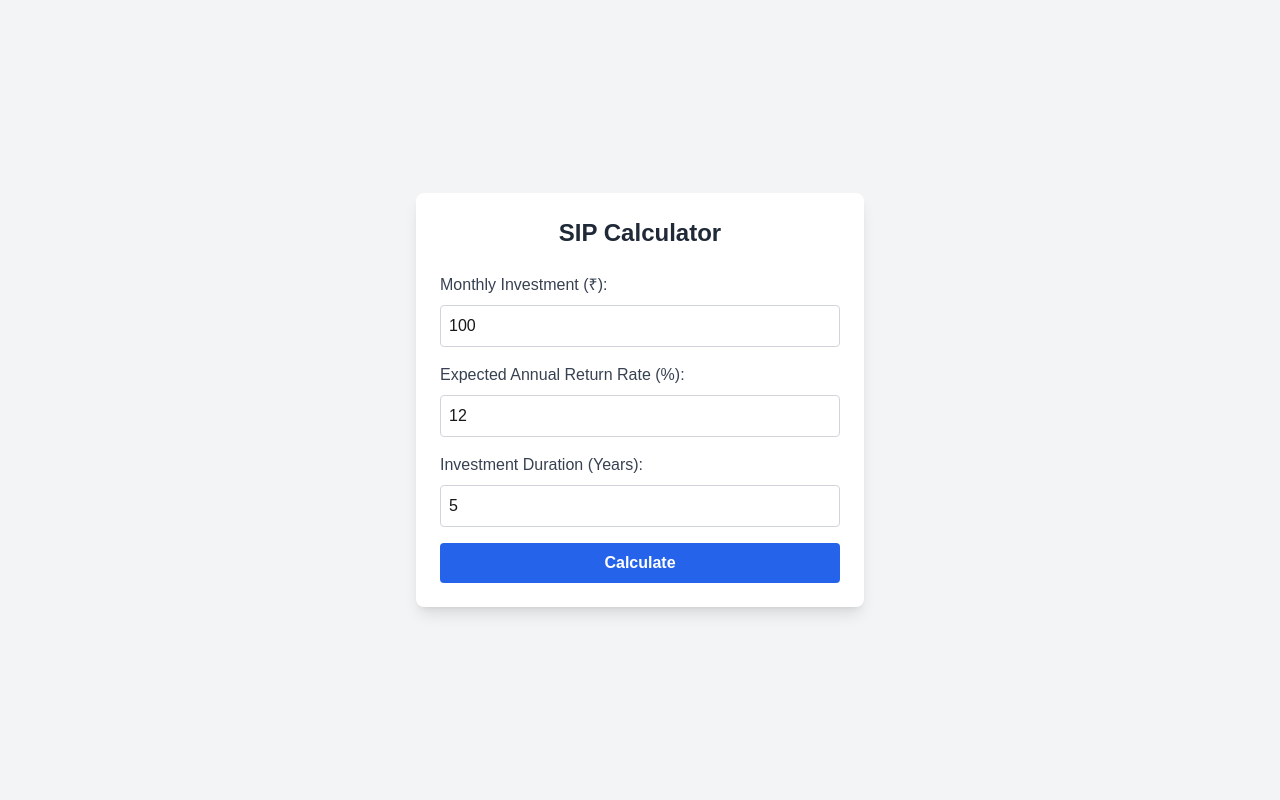
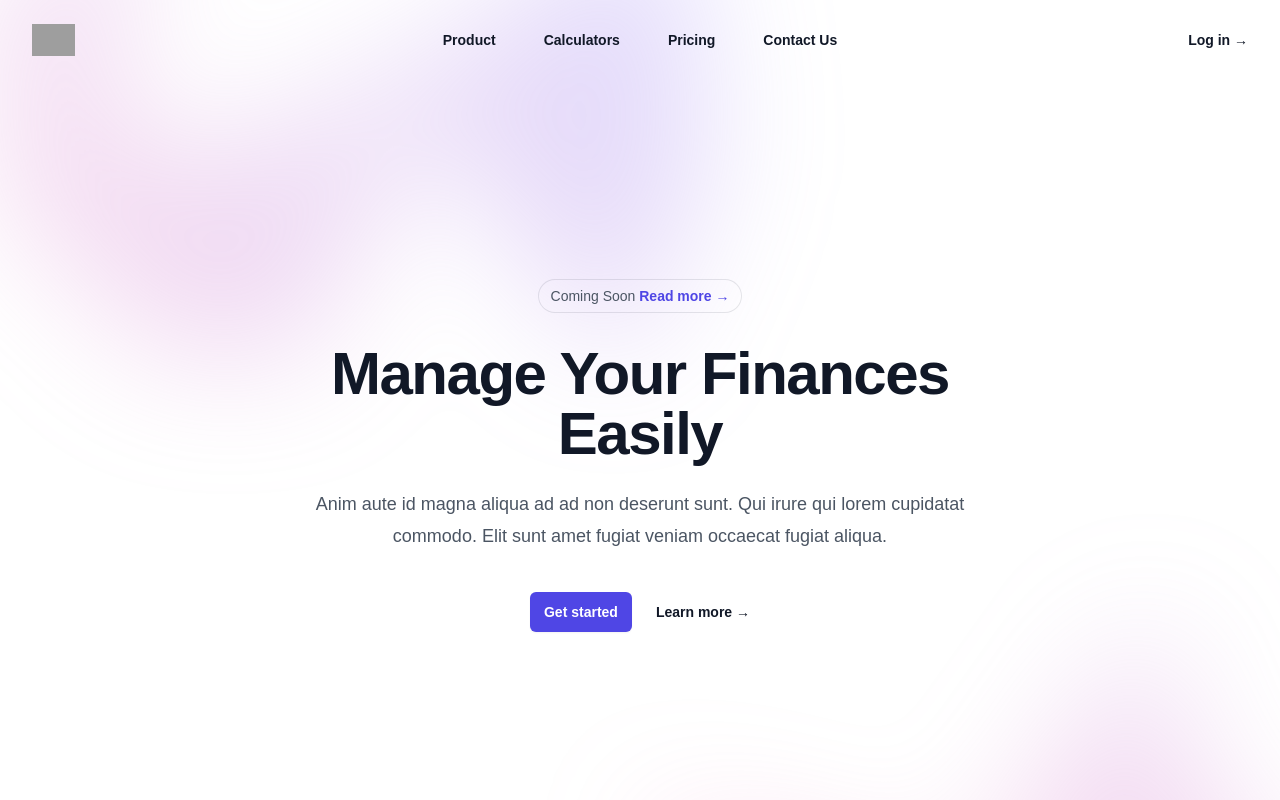
Before and after one commit to murugan-kannan/my-money-app, a Next.js app: page / in a window 1280 px wide. Shown: the top 800 px of the page. Built offline with nearby package versions, Linux system fonts and the light colour scheme; grey boxes are pictures that could not be loaded.

Commit message:
[Draft] Created the Landing Page

```diff
--- a/src/app/page.tsx
+++ b/src/app/page.tsx
@@ -1,85 +1,161 @@
 'use client'
 
-import React, { useState } from 'react';
+import { useState } from 'react'
+import { Dialog, DialogPanel } from '@headlessui/react'
+import { Bars3Icon, XMarkIcon } from '@heroicons/react/24/outline'
 
-export default function Home() {
+const navigation = [
+  { name: 'Product', href: '#' },
+  { name: 'Calculators', href: '#' },
+  { name: 'Pricing', href: '#' },
+  { name: 'Contact Us', href: '#' },
+]
 
-  const [monthlyInvestment, setMonthlyInvestment] = useState<number>(100);
-  const [annualReturnRate, setAnnualReturnRate] = useState<number>(12);
-  const [investmentDuration, setInvestmentDuration] = useState<number>(5);
-  const [maturityAmount, setMaturityAmount] = useState<number>(0);
-  const [totalInvested, setTotalInvested] = useState<number>(0);
-  const [totalReturns, setTotalReturns] = useState<number>(0);
-
-  const handleCalculate = () => {
-    const n = investmentDuration * 12;
-    const r = annualReturnRate / 100 / 12;
-
-    const totalInvestment = monthlyInvestment * n;
-    const maturityValue : number  = monthlyInvestment * (((1 + r) ** n - 1) / r) * (1 + r);
-    const returns = maturityValue - totalInvestment;
-
-    setMaturityAmount(parseFloat(maturityValue.toFixed(2)));
-    setTotalInvested(parseFloat(totalInvestment.toFixed(2)));
-    setTotalReturns(parseFloat(returns.toFixed(2)));
-  };
-
-
+export default function Example() {
+  const [mobileMenuOpen, setMobileMenuOpen] = useState(false)
 
   return (
-    <div className="min-h-screen flex flex-col justify-center items-center bg-gray-100 p-5">
-      <div className="bg-white rounded-lg shadow-lg p-6 w-full max-w-md">
-        <h1 className="text-2xl font-bold mb-6 text-gray-800 text-center">SIP Calculator</h1>
+    <div className="bg-white">
+      <header className="absolute inset-x-0 top-0 z-50">
+        <nav aria-label="Global" className="flex items-center justify-between p-6 lg:px-8">
+          <div className="flex lg:flex-1">
+            <a href="#" className="-m-1.5 p-1.5">
+              <span className="sr-only">My Money</span>
+              <img
+                alt=""
+                src="https://tailwindui.com/img/logos/mark.svg?color=indigo&shade=600"
+                className="h-8 w-auto"
+              />
+            </a>
+          </div>
+          <div className="flex lg:hidden">
+            <button
+              type="button"
+              onClick={() => setMobileMenuOpen(true)}
+              className="-m-2.5 inline-flex items-center justify-center rounded-md p-2.5 text-gray-700"
+            >
+              <span className="sr-only">Open main menu</span>
+              <Bars3Icon aria-hidden="true" className="h-6 w-6" />
+            </button>
+          </div>
+          <div className="hidden lg:flex lg:gap-x-12">
+            {navigation.map((item) => (
+              <a key={item.name} href={item.href} className="text-sm font-semibold leading-6 text-gray-900">
+                {item.name}
+              </a>
+            ))}
+          </div>
+          <div className="hidden lg:flex lg:flex-1 lg:justify-end">
+            <a href="#" className="text-sm font-semibold leading-6 text-gray-900">
+              Log in <span aria-hidden="true">&rarr;</span>
+            </a>
+          </div>
+        </nav>
+        <Dialog open={mobileMenuOpen} onClose={setMobileMenuOpen} className="lg:hidden">
+          <div className="fixed inset-0 z-50" />
+          <DialogPanel className="fixed inset-y-0 right-0 z-50 w-full overflow-y-auto bg-white px-6 py-6 sm:max-w-sm sm:ring-1 sm:ring-gray-900/10">
+            <div className="flex items-center justify-between">
+              <a href="#" className="-m-1.5 p-1.5">
+                <span className="sr-only">Your Company</span>
+                <img
+                  alt=""
+                  src="https://tailwindui.com/img/logos/mark.svg?color=indigo&shade=600"
+                  className="h-8 w-auto"
+                />
+              </a>
+              <button
+                type="button"
+                onClick={() => setMobileMenuOpen(false)}
+                className="-m-2.5 rounded-md p-2.5 text-gray-700"
+              >
+                <span className="sr-only">Close menu</span>
+                <XMarkIcon aria-hidden="true" className="h-6 w-6" />
+              </button>
+            </div>
+            <div className="mt-6 flow-root">
+              <div className="-my-6 divide-y divide-gray-500/10">
+                <div className="space-y-2 py-6">
+                  {navigation.map((item) => (
+                    <a
+                      key={item.name}
+                      href={item.href}
+                      className="-mx-3 block rounded-lg px-3 py-2 text-base font-semibold leading-7 text-gray-900 hover:bg-gray-50"
+                    >
+                      {item.name}
+                    </a>
+                  ))}
+                </div>
+                <div className="py-6">
+                  <a
+                    href="#"
+                    className="-mx-3 block rounded-lg px-3 py-2.5 text-base font-semibold leading-7 text-gray-900 hover:bg-gray-50"
+                  >
+                    Log in
+                  </a>
+                </div>
+              </div>
+            </div>
+          </DialogPanel>
+        </Dialog>
+      </header>
 
-        <div className="mb-4">
-          <label className="block text-gray-700 mb-2">Monthly Investment (₹):</label>
-          <input
-            type="number"
-            className="w-full p-2 border border-gray-300 rounded"
-            value={monthlyInvestment}
-            onChange={(e) => setMonthlyInvestment(Number(e.target.value))}
-            placeholder="Enter monthly amount"
+      <div className="relative isolate px-6 pt-14 lg:px-8">
+        <div
+          aria-hidden="true"
+          className="absolute inset-x-0 -top-40 -z-10 transform-gpu overflow-hidden blur-3xl sm:-top-80"
+        >
+          <div
+            style={{
+              clipPath:
+                'polygon(74.1% 44.1%, 100% 61.6%, 97.5% 26.9%, 85.5% 0.1%, 80.7% 2%, 72.5% 32.5%, 60.2% 62.4%, 52.4% 68.1%, 47.5% 58.3%, 45.2% 34.5%, 27.5% 76.7%, 0.1% 64.9%, 17.9% 100%, 27.6% 76.8%, 76.1% 97.7%, 74.1% 44.1%)',
+            }}
+            className="relative left-[calc(50%-11rem)] aspect-[1155/678] w-[36.125rem] -translate-x-1/2 rotate-[30deg] bg-gradient-to-tr from-[#ff80b5] to-[#9089fc] opacity-30 sm:left-[calc(50%-30rem)] sm:w-[72.1875rem]"
           />
         </div>
-
-        <div className="mb-4">
-          <label className="block text-gray-700 mb-2">Expected Annual Return Rate (%):</label>
-          <input
-            type="number"
-            className="w-full p-2 border border-gray-300 rounded"
-            value={annualReturnRate}
-            onChange={(e) => setAnnualReturnRate(Number(e.target.value))}
-            placeholder="Enter return rate"
+        <div className="mx-auto max-w-2xl py-32 sm:py-48 lg:py-56">
+          <div className="hidden sm:mb-8 sm:flex sm:justify-center">
+            <div className="relative rounded-full px-3 py-1 text-sm leading-6 text-gray-600 ring-1 ring-gray-900/10 hover:ring-gray-900/20">
+              Coming Soon{' '}
+              <a href="#" className="font-semibold text-indigo-600">
+                <span aria-hidden="true" className="absolute inset-0" />
+                Read more <span aria-hidden="true">&rarr;</span>
+              </a>
+            </div>
+          </div>
+          <div className="text-center">
+            <h1 className="text-4xl font-bold tracking-tight text-gray-900 sm:text-6xl">
+              Manage Your Finances Easily
+            </h1>
+            <p className="mt-6 text-lg leading-8 text-gray-600">
+              Anim aute id magna aliqua ad ad non deserunt sunt. Qui irure qui lorem cupidatat commodo. Elit sunt amet
+              fugiat veniam occaecat fugiat aliqua.
+            </p>
+            <div className="mt-10 flex items-center justify-center gap-x-6">
+              <a
+                href="#"
+                className="rounded-md bg-indigo-600 px-3.5 py-2.5 text-sm font-semibold text-white shadow-sm hover:bg-indigo-500 focus-visible:outline focus-visible:outline-2 focus-visible:outline-offset-2 focus-visible:outline-indigo-600"
+              >
+                Get started
+              </a>
+              <a href="#" className="text-sm font-semibold leading-6 text-gray-900">
+                Learn more <span aria-hidden="true">→</span>
+              </a>
+            </div>
+          </div>
+        </div>
+        <div
+          aria-hidden="true"
+          className="absolute inset-x-0 top-[calc(100%-13rem)] -z-10 transform-gpu overflow-hidden blur-3xl sm:top-[calc(100%-30rem)]"
+        >
+          <div
+            style={{
+              clipPath:
+                'polygon(74.1% 44.1%, 100% 61.6%, 97.5% 26.9%, 85.5% 0.1%, 80.7% 2%, 72.5% 32.5%, 60.2% 62.4%, 52.4% 68.1%, 47.5% 58.3%, 45.2% 34.5%, 27.5% 76.7%, 0.1% 64.9%, 17.9% 100%, 27.6% 76.8%, 76.1% 97.7%, 74.1% 44.1%)',
+            }}
+            className="relative left-[calc(50%+3rem)] aspect-[1155/678] w-[36.125rem] -translate-x-1/2 bg-gradient-to-tr from-[#ff80b5] to-[#9089fc] opacity-30 sm:left-[calc(50%+36rem)] sm:w-[72.1875rem]"
           />
         </div>
-
-        <div className="mb-4">
-          <label className="block text-gray-700 mb-2">Investment Duration (Years):</label>
-          <input
-            type="number"
-            className="w-full p-2 border border-gray-300 rounded"
-            value={investmentDuration}
-            onChange={(e) => setInvestmentDuration(Number(e.target.value))}
-            placeholder="Enter duration"
-          />
-        </div>
-
-        <button
-          className="w-full bg-blue-600 text-white font-semibold py-2 rounded hover:bg-blue-500"
-          onClick={handleCalculate}
-        >
-          Calculate
-        </button>
-
-        {maturityAmount > 0 && (
-          <div className="mt-6 bg-gray-50 p-4 rounded">
-            <h2 className="text-xl font-semibold mb-2 text-gray-800">Results:</h2>
-            <p className="text-gray-700 mb-1">Total Investment: ₹{totalInvested}</p>
-            <p className="text-gray-700 mb-1">Maturity Amount: ₹{maturityAmount}</p>
-            <p className="text-gray-700">Total Returns: ₹{totalReturns}</p>
-          </div>
-        )}
       </div>
     </div>
-  );
+  )
 }
```
